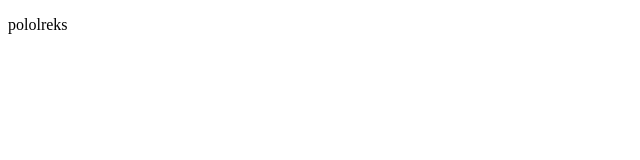
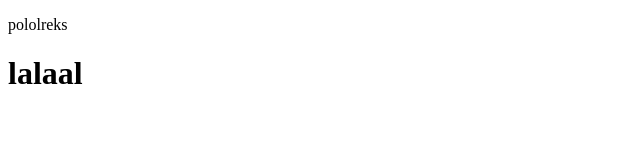
Before and after one commit to tomekmorys/git-roman-lesson, a plain HTML site: page index.html in a window 1280 px wide. Shown: the whole page, without its empty margins (0-640 px from the left). Drawn offline with Linux system fonts and the light colour scheme.

Commit message:
second commit

```diff
--- a/index.html
+++ b/index.html
@@ -10,6 +10,7 @@
 
 <body>
     <p>pololreks</p>
+    <h1>lalaal</h1>
 </body>
 
 </html>
--- a/style.css
+++ b/style.css
@@ -0,0 +1,3 @@
+html {
+  font-size: 10px;
+}
```
